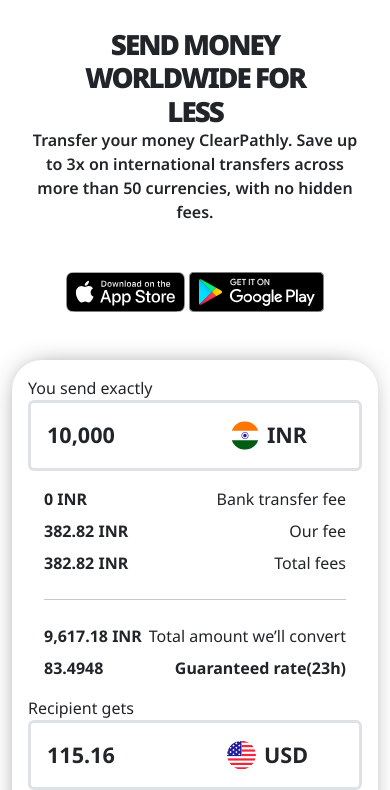
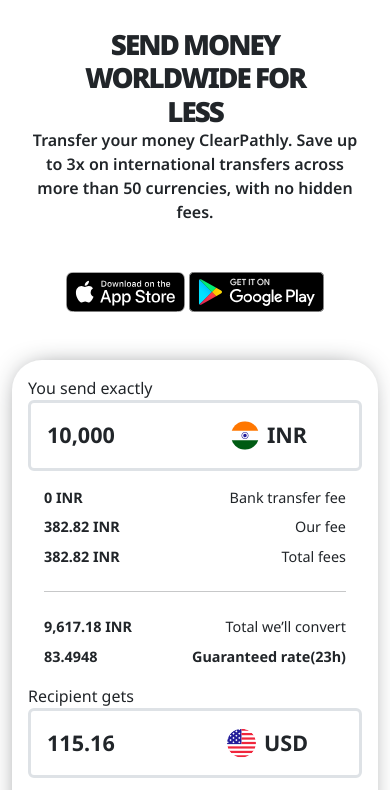
Before and after one commit to VijayBansal2004/clearpath, a plain HTML site: page index.html in a window 390 px wide. Shown: the part 68-858 px from the top of the page. Drawn offline with nearby package versions, Linux system fonts and the light colour scheme.

Commit message:
second update

```diff
--- a/index.html
+++ b/index.html
@@ -113,43 +113,43 @@
           <div class="section-1-card p-3 d-flex flex-column gap-2">
             <div class="d-flex justify-content-between">
               <div>
-                <p class="fw-bold">0 INR</p>
+                <p class="fw-bold small-text">0 INR</p>
               </div>
               <div>
-                <p>Bank transfer fee</p>
+                <p class="small-text">Bank transfer fee</p>
               </div>
             </div>
             <div class="d-flex justify-content-between">
               <div>
-                <p class="fw-bold">382.82 INR</p>
+                <p class="fw-bold small-text">382.82 INR</p>
               </div>
               <div>
-                <p>Our fee</p>
+                <p class="small-text">Our fee</p>
               </div>
             </div>
             <div class="d-flex justify-content-between">
               <div>
-                <p class="fw-bold">382.82 INR</p>
+                <p class="fw-bold small-text">382.82 INR</p>
               </div>
               <div>
-                <p>Total fees</p>
+                <p class="small-text">Total fees</p>
               </div>
             </div>
             <hr />
             <div class="d-flex justify-content-between">
               <div>
-                <p class="fw-bold">9,617.18 INR</p>
+                <p class="fw-bold small-text">9,617.18 INR</p>
               </div>
               <div>
-                <p>Total amount we’ll convert</p>
+                <p class="small-text">Total we’ll convert</p>
               </div>
             </div>
             <div class="d-flex justify-content-between">
               <div>
-                <p class="fw-bold">83.4948</p>
+                <p class="fw-bold small-text">83.4948</p>
               </div>
               <div>
-                <p class="fw-bold">Guaranteed rate(23h)</p>
+                <p class="fw-bold small-text">Guaranteed rate(23h)</p>
               </div>
             </div>
           </div>
--- a/style.css
+++ b/style.css
@@ -96,6 +96,9 @@
   .section-3 .section-3-img {
     width: 300px;
   }
+  .small-text {
+    font-size: 0.9rem;
+  }
 }
 @media (max-width: 375px) {
   .section-3 .section-3-img {
```
